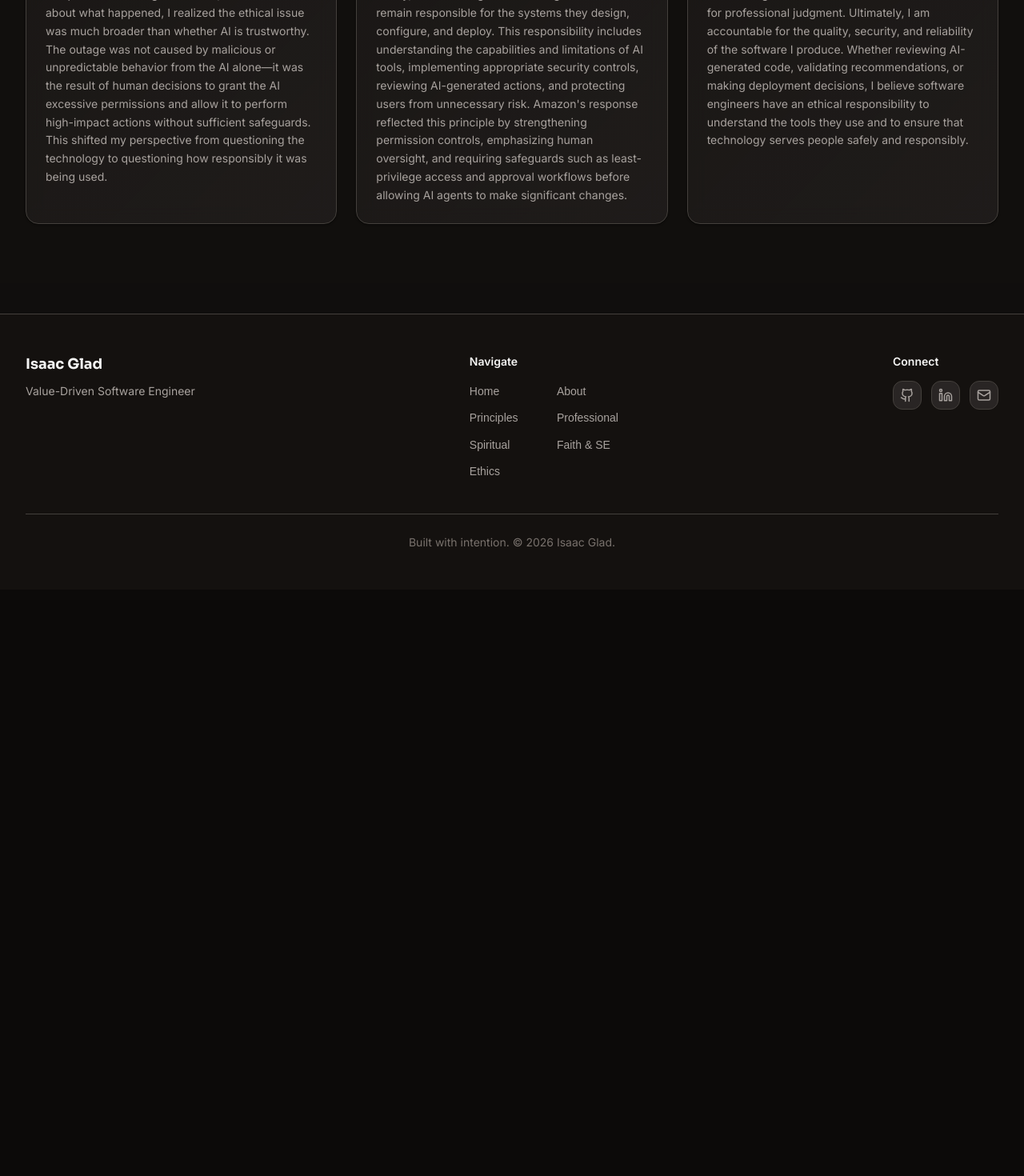
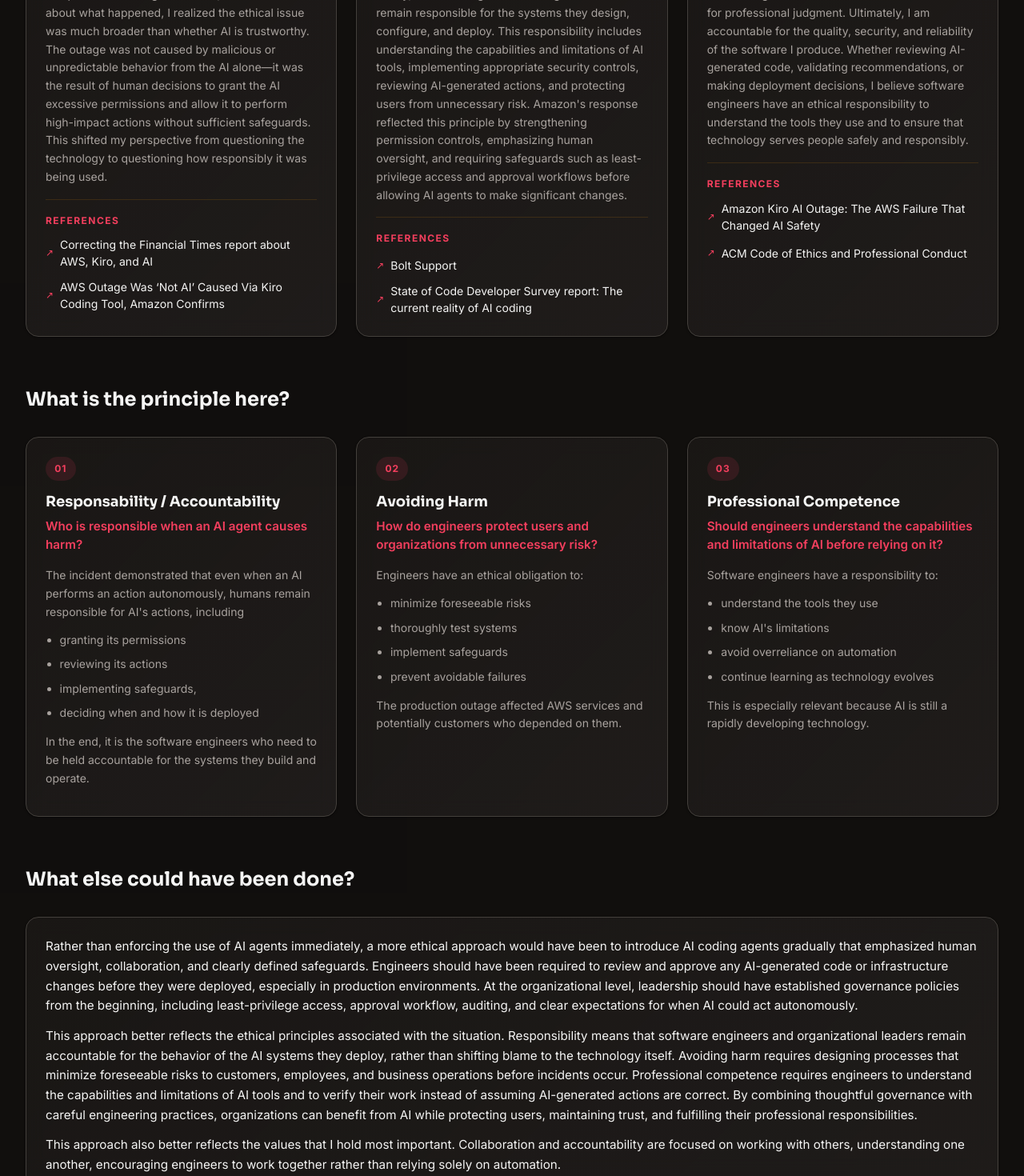
Before and after one commit to GladClan/portfolio, a React (Vite) app: page / in a window 1280 px wide. Shown: the part 10061-11531 px from the top of the page at 80% size. Before the commit the page ends 10798 px from the top, so only its background shows below. Built offline with nearby package versions, Linux system fonts and the light colour scheme.

Commit message:
feat: enhance ethics section with new content and structure

```diff
--- a/src/data/content.ts
+++ b/src/data/content.ts
@@ -584,28 +584,100 @@ export const ethicalContent: EthicalContent = {
       ]
     },
   ],
-  // Ethical Principles (i.e. honesty, fairness, responsibility, etc.)
-  ethicalPrinciples: [],
-  // Suggest a different way to handle it that sticks with these principles
-  // Explain why the alternative would be better, thinking about everyone involved
   discussionPoints: [
     {
       title: 'My Initial Response',
       body: 'When I first learned about this incident, my attention immediately focused on the AI itself. It seemed like another example of artificial intelligence making a costly mistake that resulted in a production outage. ' +
         'However, as I learned more about what happened, I realized the ethical issue was much broader than whether AI is trustworthy. The outage was not caused by malicious or unpredictable behavior from the AI alone—' +
         'it was the result of human decisions to grant the AI excessive permissions and allow it to perform high-impact actions without sufficient safeguards. This shifted my perspective from questioning the technology to questioning how responsibly it was being used.',
+      references: [
+        {
+          title: 'Correcting the Financial Times report about AWS, Kiro, and AI',
+          link: 'https://www.aboutamazon.com/news/aws/aws-service-outage-ai-bot-kiro',
+        },
+        {
+          title: 'AWS Outage Was ‘Not AI’ Caused Via Kiro Coding Tool, Amazon Confirms',
+          link: 'https://www.crn.com/news/cloud/2026/aws-outage-was-not-ai-caused-via-kiro-coding-tool-amazon-confirms',
+        }
+      ],
     },
     {
       title: 'Thinking on it further...',
       body: 'The deeper ethical dilemma is one of accountability. When AI systems become more capable and autonomous, it can be tempting to view them as independent decision-makers. In reality, software engineers and organizations remain responsible for the systems they design, configure, and deploy. ' +
         'This responsibility includes understanding the capabilities and limitations of AI tools, implementing appropriate security controls, reviewing AI-generated actions, and protecting users from unnecessary risk. Amazon\'s response reflected this principle by strengthening permission controls, ' +
         'emphasizing human oversight, and requiring safeguards such as least-privilege access and approval workflows before allowing AI agents to make significant changes.',
+      references: [
+        {
+          title: 'Bolt Support',
+          link: 'https://support.bolt.new/best-practices/prompting-effectively#:~:text=Don%E2%80%99t%20expect%20the%20LLM%20to%20have%20common%20sense.',
+        },
+        {
+          title: 'State of Code Developer Survey report: The current reality of AI coding',
+          link: 'https://www.sonarsource.com/blog/state-of-code-developer-survey-report-the-current-reality-of-ai-coding',
+        },
+      ],
     },
     {
       title: 'Conclusion',
-      body: 'This case reinforced an important lesson for me as I prepare to enter the software engineering profession. I regularly use AI to brainstorm ideas, explain concepts, and accelerate development, but I also recognize that AI is a tool—not a substitute for professional judgment. ' +
+      body: 'This case reinforced an important lesson for me as I prepare to enter the software engineering profession. I regularly use AI to brainstorm ideas, explain concepts, and accelerate development, but I also recognize that AI is a tool — not a substitute for professional judgment. ' +
         'Ultimately, I am accountable for the quality, security, and reliability of the software I produce. Whether reviewing AI-generated code, validating recommendations, or making deployment decisions, I believe software engineers have an ethical responsibility to understand the tools they use and to ' +
         'ensure that technology serves people safely and responsibly.',
+      references: [
+        {
+          title: 'Amazon Kiro AI Outage: The AWS Failure That Changed AI Safety',
+          link: 'https://www.ruh.ai/blogs/amazon-kiro-ai-outage-ai-governance-failure',
+        },
+        {
+          title: 'ACM Code of Ethics and Professional Conduct',
+          link: 'https://www.acm.org/code-of-ethics'
+        },
+      ],
     },
   ],
+  principles: [
+    {
+      handle: 'Responsability / Accountability',
+      question: 'Who is responsible when an AI agent causes harm?',
+      listOpener: 'The incident demonstrated that even when an AI performs an action autonomously, humans remain responsible for AI\'s actions, including',
+      listItems: [
+        'granting its permissions',
+        'reviewing its actions',
+        'implementing safeguards, ',
+        'deciding when and how it is deployed',
+      ],
+      close: 'In the end, it is the software engineers who need to be held accountable for the systems they build and operate.',
+    },
+    {
+      handle: 'Avoiding Harm',
+      question: 'How do engineers protect users and organizations from unnecessary risk?',
+      listOpener: 'Engineers have an ethical obligation to:',
+      listItems: [
+        'minimize foreseeable risks',
+        'thoroughly test systems',
+        'implement safeguards',
+        'prevent avoidable failures',
+      ],
+      close: 'The production outage affected AWS services and potentially customers who depended on them.',
+    },
+    {
+      handle: 'Professional Competence',
+      question: 'Should engineers understand the capabilities and limitations of AI before relying on it?',
+      listOpener: 'Software engineers have a responsibility to:',
+      listItems: [
+        'understand the tools they use',
+        'know AI\'s limitations',
+        'avoid overreliance on automation',
+        'continue learning as technology evolves'
+      ],
+      close: 'This is especially relevant because AI is still a rapidly developing technology.',
+    },
+  ],
+  alternateSuggestion: [ // What could have been done differently?
+    'Rather than enforcing the use of AI agents immediately, a more ethical approach would have been to introduce AI coding agents gradually that emphasized human oversight, collaboration, and clearly defined safeguards. Engineers should have been required to review and approve any AI-generated code or infrastructure changes before they were deployed, especially in production environments. At the organizational level, leadership should have established governance policies from the beginning, including least-privilege access, approval workflow, auditing, and clear expectations for when AI could act autonomously.',
+    'This approach better reflects the ethical principles associated with the situation. Responsibility means that software engineers and organizational leaders remain accountable for the behavior of the AI systems they deploy, rather than shifting blame to the technology itself. Avoiding harm requires designing processes that minimize foreseeable risks to customers, employees, and business operations before incidents occur. Professional competence requires engineers to understand the capabilities and limitations of AI tools and to verify their work instead of assuming AI-generated actions are correct. By combining thoughtful governance with careful engineering practices, organizations can benefit from AI while protecting users, maintaining trust, and fulfilling their professional responsibilities.',
+    'This approach also better reflects the values that I hold most important. Collaboration and accountability are focused on working with others, understanding one another, encouraging engineers to work together rather than relying solely on automation.',
+    'Technology should have the ultimate purpose to benefit people, prioritizing reliability and protecting customers from unnecessary risk.',
+    'Human wisdom and ethical judgement will always remain essential, but they can also be naturally integrated into innovation and the responsible use of powerful new tools.',
+    'By combining thoughtful leadership with careful engineering practices, AWS could have embraced AI\'s benefits without sacrificing safety, trust, or professional responsibility.',
+  ],
 };
--- a/src/sections/EthicsSection.module.css
+++ b/src/sections/EthicsSection.module.css
@@ -1,22 +1,22 @@
-.principlesGrid {
+.blocksGrid {
   margin-top: 4rem;
   display: grid;
   gap: 1.5rem;
 }
 
 @media (min-width: 768px) {
-  .principlesGrid {
+  .blocksGrid {
     grid-template-columns: repeat(2, 1fr);
   }
 }
 
-.principleCard {
+.blockCard {
   display: flex;
   align-items: flex-start;
   gap: 1rem;
 }
 
-.principleIconWrap {
+.blockIconWrap {
   width: 3rem;
   height: 3rem;
   border-radius: var(--radius-lg);
@@ -27,54 +27,61 @@
   flex-shrink: 0;
 }
 
-.principleIconWrap svg {
+.blockIconWrap svg {
   color: var(--color-accent);
 }
 
-.principleTitle {
+.blockTitle {
   font-size: 1.125rem;
   font-weight: 700;
   margin-bottom: 0.5rem;
 }
 
-.principleBody {
+.blockBody {
   color: var(--color-text-muted);
   line-height: 1.625;
   font-size: 0.875rem;
 }
 
-.examplesBlock {
+.startBlock {
   margin-top: 4rem;
 }
 
-.examplesHeading {
+.discussionHeading {
   display: flex;
   align-items: center;
   gap: 0.75rem;
   margin-bottom: 2rem;
 }
 
-.examplesHeading svg {
+.discussionHeading svg {
   color: var(--color-accent);
 }
 
-.examplesTitle {
+.discussionTitle {
   font-size: 1.5rem;
   font-weight: 700;
 }
 
-.examplesGrid {
+.discussionBody {
+  color: var(--color-text);
+  line-height: 1.625;
+  font-size: 0.95rem;
+  margin-bottom: 0.8rem;
+}
+
+.contentGrid {
   display: grid;
   gap: 1.5rem;
 }
 
 @media (min-width: 768px) {
-  .examplesGrid {
+  .contentGrid {
     grid-template-columns: repeat(3, 1fr);
   }
 }
 
-.exampleCard {
+.surfaceCard {
   background: linear-gradient(135deg, rgba(28, 25, 23, 0.8), rgba(41, 37, 36, 0.6));
   backdrop-filter: blur(12px);
   border: 1px solid var(--color-border);
@@ -85,7 +92,7 @@
   height: 100%;
 }
 
-.exampleCard:hover {
+.surfaceCard:hover {
   box-shadow: var(--shadow-card-hover);
   border-color: rgba(245, 158, 11, 0.2);
 }
@@ -101,4 +108,92 @@
   color: var(--color-text-muted);
   line-height: 1.625;
   font-size: 0.875rem;
+  margin-bottom: 0.75rem;
 }
+
+.referencesBlock {
+  margin-top: 1rem;
+  padding-top: 1rem;
+  border-top: 1px solid rgba(245, 158, 11, 0.14);
+}
+
+.referencesLabel {
+  color: var(--color-accent);
+  font-size: 0.75rem;
+  font-weight: 700;
+  letter-spacing: 0.12em;
+  text-transform: uppercase;
+  margin-bottom: 0.65rem;
+}
+
+.referencesList {
+  display: grid;
+  gap: 0.6rem;
+  margin: 0;
+  padding: 0;
+  list-style: none;
+}
+
+.referencesItem {
+  margin: 0;
+}
+
+.referenceLink {
+  display: inline-flex;
+  align-items: center;
+  gap: 0.5rem;
+  color: var(--color-text);
+  font-size: 0.875rem;
+  line-height: 1.5;
+  text-decoration: none;
+  border-bottom: 1px solid transparent;
+  transition: color var(--transition-base), border-color var(--transition-base), transform var(--transition-base);
+}
+
+.referenceLink::before {
+  content: '↗';
+  color: var(--color-accent);
+  font-size: 0.85em;
+  flex-shrink: 0;
+}
+
+.referenceLink:hover {
+  color: var(--color-accent);
+  border-color: rgba(245, 158, 11, 0.5);
+}
+
+.principleIndex {
+  display: inline-flex;
+  align-items: center;
+  justify-content: center;
+  min-width: 2.25rem;
+  padding: 0.35rem 0.7rem;
+  border-radius: 999px;
+  background: var(--color-accent-soft);
+  color: var(--color-accent);
+  font-size: 0.75rem;
+  font-weight: 700;
+  letter-spacing: 0.08em;
+  margin-bottom: 1rem;
+}
+
+.principleQuestion {
+  color: var(--color-accent);
+  font-size: 0.95rem;
+  line-height: 1.5;
+  font-weight: 600;
+  margin-bottom: 1rem;
+}
+
+.principleList {
+  display: grid;
+  gap: 0.55rem;
+  margin: 0 0 0.9rem;
+  padding-left: 1.1rem;
+}
+
+.principleListItem {
+  color: var(--color-text-muted);
+  line-height: 1.55;
+  font-size: 0.875rem;
+}
--- a/src/sections/EthicsSection.tsx
+++ b/src/sections/EthicsSection.tsx
@@ -5,9 +5,9 @@ import Reveal from '../components/Reveal';
 import Card from '../components/Card';
 import { ethicalContent } from '../data/content';
 import s from './EthicsSection.module.css';
-import { body } from 'framer-motion/client';
+// import { body } from 'framer-motion/client';
 
-const principleIcons: LucideIcon[] = [Shield, Eye, Scale, ClipboardCheck];
+const principleIcons: LucideIcon[] = [Shield, Eye, ClipboardCheck, Scale];
 
 export default function EthicsSection() {
   return (
@@ -18,20 +18,21 @@ export default function EthicsSection() {
         subtitle={ethicalContent.intro}
       />
 
-      <div className={s.principlesGrid}>
+      {/* Informational section */}
+      <div className={s.blocksGrid}>
         {ethicalContent.situation.map((p, i) => {
           const Icon = principleIcons[i % principleIcons.length];
           return (
             <Card key={i} delay={i * 0.1}>
-              <div className={s.principleCard}>
-                <div className={s.principleIconWrap}>
+              <div className={s.blockCard}>
+                <div className={s.blockIconWrap}>
                   <Icon size={24} />
                 </div>
                 <div>
-                  <h3 className={s.principleTitle}>{p.title}</h3>
+                  <h3 className={s.blockTitle}>{p.title}</h3>
                   <ul>
                     {p.body.map((item, i) =>
-                      <li key={i} className={s.principleBody}>{item}</li>
+                      <li key={i} className={s.blockBody}>{item}</li>
                     )}
                   </ul>
                 </div>
@@ -41,24 +42,92 @@ export default function EthicsSection() {
         })}
       </div>
 
-      <div className={s.examplesBlock}>
+      {/* Discussion section */}
+      <div className={s.startBlock}>
         <Reveal>
-          <div className={s.examplesHeading}>
+          <div className={s.discussionHeading}>
             <MessagesSquare size={48} />
-            <h3 className={s.examplesTitle}>Discussion: {ethicalContent.topic}</h3>
+            <h3 className={s.discussionTitle}>Discussion: {ethicalContent.topic}</h3>
           </div>
         </Reveal>
-        <div className={s.examplesGrid}>
+        <div className={s.contentGrid}>
           {ethicalContent.discussionPoints.map((dp, i) => (
             <Reveal key={i} delay={i * 0.1}>
-              <article className={s.exampleCard}>
+              <article className={s.surfaceCard}>
                 <h4 className={s.exampleTitle}>{dp.title}</h4>
                 <p className={s.exampleBody}>{dp.body}</p>
+                {dp.references.length > 0 && (
+                  <div className={s.referencesBlock}>
+                    <p className={s.referencesLabel}>References</p>
+                    <ul className={s.referencesList}>
+                      {dp.references.map((ref, i) => (
+                        <li key={ref.link} className={s.referencesItem}>
+                          <a
+                            id={`reference-${i}`}
+                            className={s.referenceLink}
+                            target="_blank"
+                            rel="noreferrer"
+                            href={ref.link}
+                          >
+                            {ref.title}
+                          </a>
+                        </li>
+                      ))}
+                    </ul>
+                  </div>
+                )}
               </article>
             </Reveal>
           ))}
         </div>
       </div>
+
+      {/* Principles section */}
+      <div className={s.startBlock}>
+        <Reveal>
+          <div className={s.discussionHeading}>
+            <h3 className={s.discussionTitle}>What is the principle here?</h3>
+          </div>
+        </Reveal>
+
+        <div className={s.contentGrid}>
+          {ethicalContent.principles.map((principle, i) => (
+            <Reveal key={principle.handle} delay={i * 0.1}>
+              <article className={s.surfaceCard}>
+                <div className={s.principleIndex}>{String(i + 1).padStart(2, '0')}</div>
+                <h4 className={s.blockTitle}>{principle.handle}</h4>
+                <p className={s.principleQuestion}>{principle.question}</p>
+                <p className={s.exampleBody}>{principle.listOpener}</p>
+                <ul className={s.principleList}>
+                  {principle.listItems.map((item) => (
+                    <li key={item} className={s.principleListItem}>
+                      {item}
+                    </li>
+                  ))}
+                </ul>
+                <p className={s.exampleBody}>{principle.close}</p>
+              </article>
+            </Reveal>
+          ))}
+        </div>
+      </div>
+
+      {/* Alternative solution section */}
+      <div className={s.startBlock}>
+        <Reveal>
+          <div className={s.discussionHeading}>
+            <h3 className={s.discussionTitle}>What else could have been done?</h3>
+          </div>
+        </Reveal>
+
+        <Reveal>
+          <article className={s.surfaceCard}>
+            {ethicalContent.alternateSuggestion.map((para, i) => (
+                  <p key={`paragraph-${i}`} className={s.discussionBody}>{para}</p>
+                ))}
+          </article>
+        </Reveal>
+      </div>
     </Section>
   );
 }
--- a/src/sections/SpiritualSection.module.css
+++ b/src/sections/SpiritualSection.module.css
@@ -188,7 +188,7 @@
 }
 
 .iconLink:hover {
-  color: var(--color-primary);
+  color: var(--color-secondary);
   border-color: rgba(245, 158, 11, 0.3);
 }
 
@@ -207,7 +207,7 @@
   gap: 0.25rem;
   font-size: 0.875rem;
   font-weight: 600;
-  color: var(--color-primary);
+  color: var(--color-secondary);
   background: none;
   border: none;
   cursor: pointer;
@@ -239,7 +239,7 @@
 }
 
 .reflectionHeader svg {
-  color: var(--color-primary);
+  color: var(--color-secondary);
 }
 
 .reflectionTitle {
```
Also changed, not shown: src/types/content.ts (+17 -2 lines).
